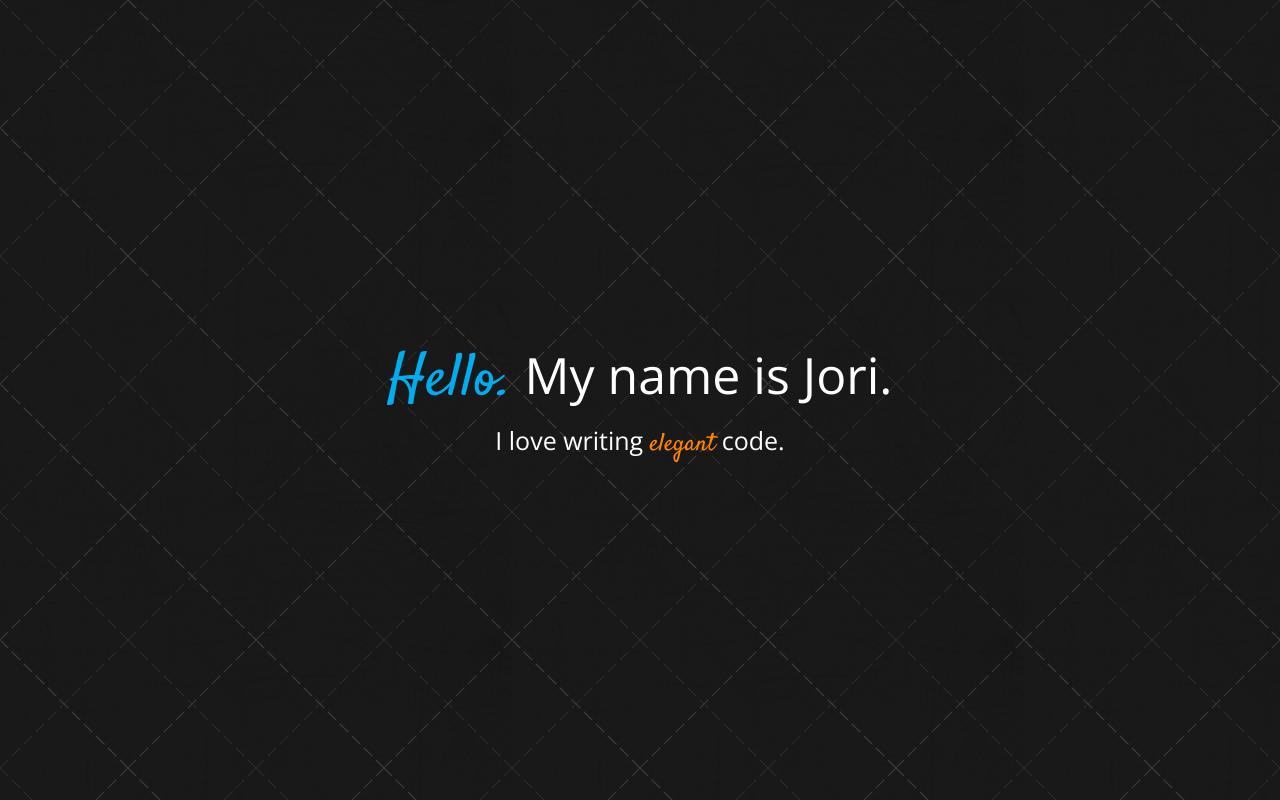
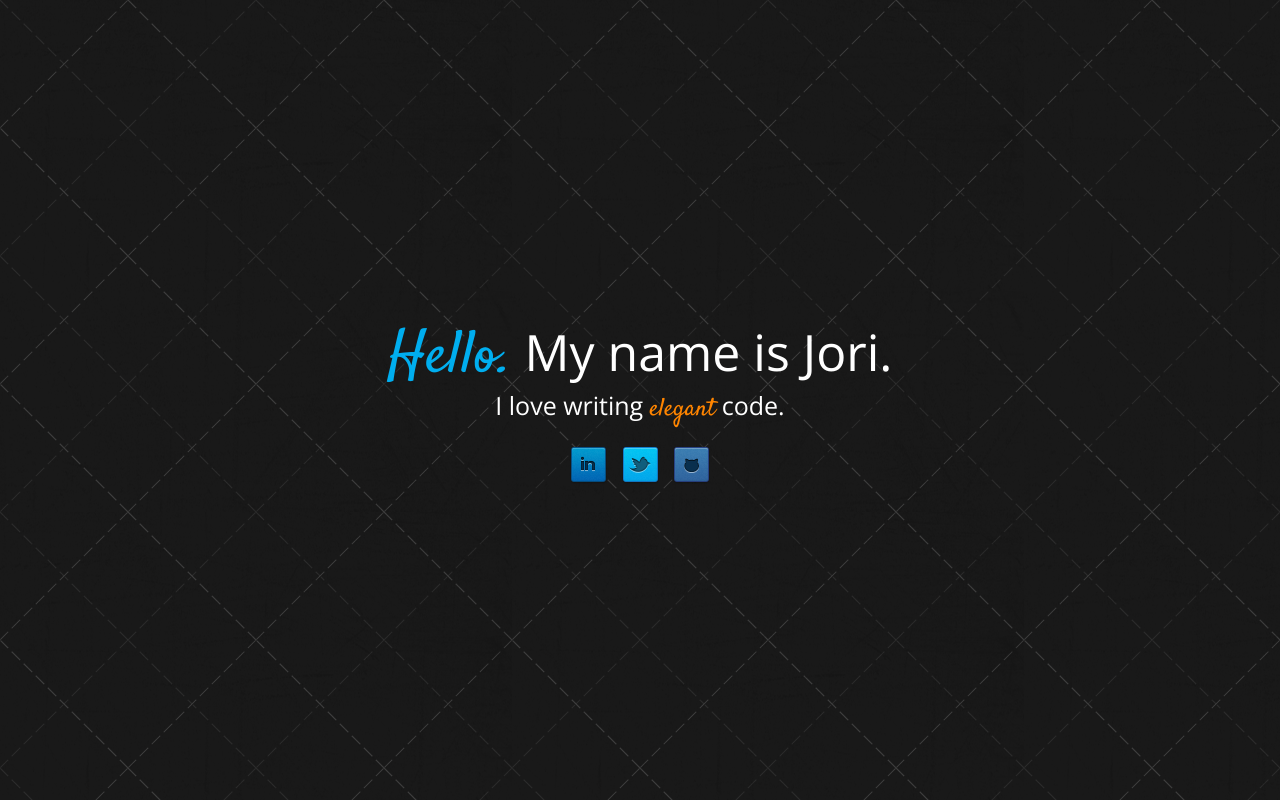
Before and after one commit to jorihardman/personal_site, a plain HTML site: page index.html in a window 1280 px wide. Drawn offline with nearby package versions, Linux system fonts and the light colour scheme.

Commit message:
Pretty much done.

```diff
--- a/css/main.css
+++ b/css/main.css
@@ -88,15 +88,26 @@ body {
   font-family: Satisfy, sans-serif;
   color: #00AEEF;
   font-size: 60px;
+  line-height: 1em;
 }
 
 #subtext {
+  margin-top: 5px;
   font-size: 25px;
+  line-height: 1em;
 }
 
 #subtext .elegant {
   color: #FF8500;
   font-family: Satisfy, sans-serif;
+}
+
+#social_networks {
+  margin-top: 25px;
+}
+
+#social_networks a {
+  margin: 5px;
 }
 
 /* ==========================================================================
--- a/index.html
+++ b/index.html
@@ -29,6 +29,11 @@
       <span class="elegant">elegant</span>
       code.
     </div>
+    <div id="social_networks">
+      <a href="https://www.linkedin.com/pub/jori-hardman/34/589/4a5/"><img src="img/linkedin.png"></a>
+      <a href="https://twitter.com/jorihardman"><img src="img/twitter.png"></a>
+      <a href="https://github.com/jorihardman?tab=repositories"><img src="img/github.png"></a>
+    </div>
   </div>
   <script src="js/main.js"></script>
 </body>
```
Also changed, not shown: humans.txt (deleted), img/black-Linen.png (deleted), img/black_denim.png (deleted), img/darkdenim3.png (deleted), img/debut_dark.png (deleted), img/github.png (added), img/linkedin.png (added), img/navy_blue.png (deleted), img/twitter.png (added), 2 other files.
